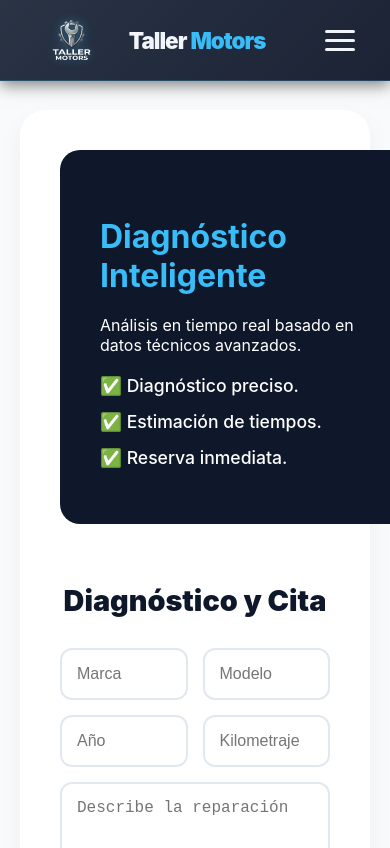
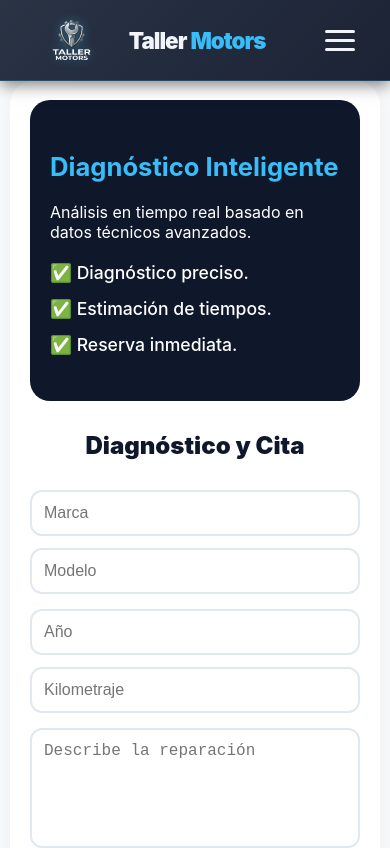
Before and after one commit to alfonso964/taller-proyecto-intermodular, a React (Vite) app: page /reserva-ia in a window 390 px wide. Shown: the top 848 px of the page. Built offline with nearby package versions, Linux system fonts and the light colour scheme; no server answers.

Commit message:
añadido cambio en la vista movil de la ia

```diff
--- a/src/styles/FormularioIA.css
+++ b/src/styles/FormularioIA.css
@@ -14,7 +14,7 @@
 .ia-layout-principal {
   display: flex;
   flex-direction: row;
-  align-items: flex-start; /* CORRECCIÓN: Evita que la tarjeta azul se estire */
+  align-items: flex-start;
   justify-content: center;
   gap: 40px;
   max-width: 1100px;
@@ -27,12 +27,12 @@
 
 /* --- TARJETA AZUL IZQUIERDA --- */
 .ia-tarjeta-azul {
-  flex: 0 0 350px; /* Ancho fijo para que no baile */
+  flex: 0 0 350px;
   padding: 40px;
   background: #0f172a;
   color: #ffffff;
   border-radius: 20px;
-  position: sticky; /* Se queda a la vista si el formulario es muy largo */
+  position: sticky;
   top: 20px;
 }
 
@@ -109,12 +109,6 @@
   margin-bottom: 15px;
 }
 
-.ia-coche-animado {
-  position: absolute;
-  top: -30px;
-  left: -50px;
-}
-
 /* --- RESPUESTA Y BOTONES --- */
 .ia-boton-enviar {
   padding: 15px;
@@ -149,7 +143,8 @@
   font-weight: 600;
 }
 
-.ia-btn-calendario { background: #64748b;
+.ia-btn-calendario {
+  background: #64748b;
   color: white;
   border: none;
   padding: 12px;
@@ -158,8 +153,50 @@
   font-weight: 600;
 }
 
+/* --- CORRECCIÓN MÓVIL OPTIMIZADA --- */
+@media (max-width: 768px) {
+  .ia-pagina-contenedor {
+    padding: 10px; /* Menos margen exterior en móvil */
+  }
 
-@media (max-width: 950px) {
-  .ia-layout-principal { flex-direction: column; align-items: stretch; }
-  .ia-tarjeta-azul { flex: none; width: 100%; }
+  .ia-layout-principal {
+    flex-direction: column;
+    align-items: stretch;
+    padding: 20px; /* Reducimos padding interno del contenedor blanco */
+    gap: 20px;
+    width: 100%;
   }
+
+  .ia-tarjeta-azul {
+    flex: none;
+    width: 100%;
+    position: relative; /* Quitamos el sticky en móvil */
+    top: 0;
+    padding: 30px 20px;
+    box-sizing: border-box;
+  }
+
+  .ia-tarjeta-azul h2 {
+    font-size: 1.6rem;
+  }
+
+  .ia-panel-formulario h1 {
+    font-size: 1.5rem;
+    margin-top: 10px;
+  }
+
+  .ia-fila-input {
+    grid-template-columns: 1fr; /* Una sola columna para los inputs */
+    gap: 12px;
+  }
+
+  .ia-formulario input,
+  .ia-formulario textarea {
+    padding: 12px;
+  }
+
+  .ia-btn-confirmar, .ia-btn-calendario {
+    flex: 1; /* Los botones de acción ocupan el mismo espacio */
+    font-size: 0.9rem;
+  }
+}
```
Lines whose indentation alone changed are shown as unchanged.
